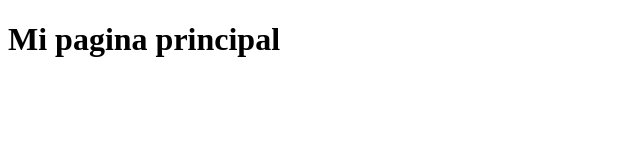
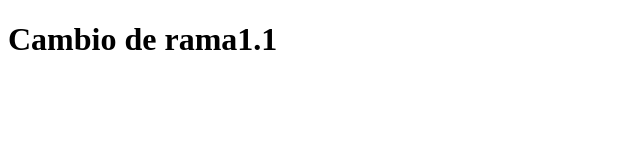
Before and after one commit to Pmontenegro09/miproyecto1, a plain HTML site: page index.html in a window 1280 px wide. Shown: the whole page, without its empty margins (0-640 px from the left). Drawn offline with Linux system fonts and the light colour scheme.

Commit message:
1commit Rama

```diff
--- a/index.html
+++ b/index.html
@@ -3,9 +3,9 @@
 <head>
     <meta charset="UTF-8">
     <meta name="viewport" content="width=, initial-scale=1.0">
-    <title>Document</title>
+    <title>Rama</title>
 </head>
 <body>
-    <h1>Mi pagina principal</h1>
+    <h1>Cambio de rama1.1</h1>
 </body>
 </html>
```
Also changed, not shown: pagina1.html (added).
